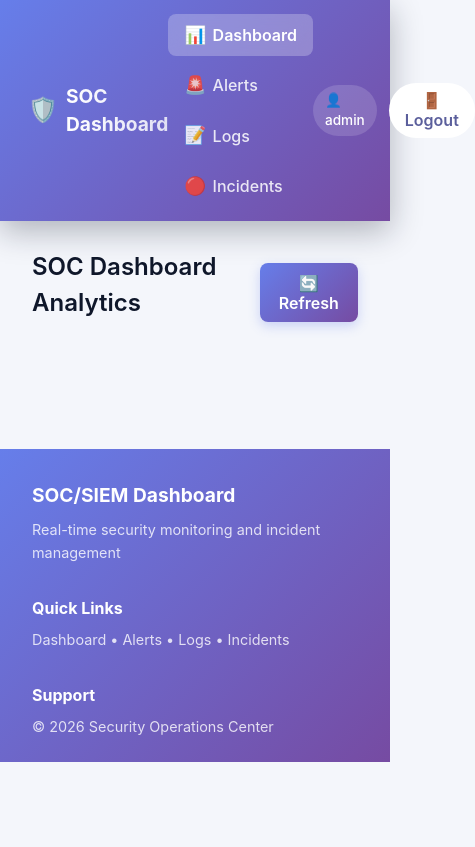
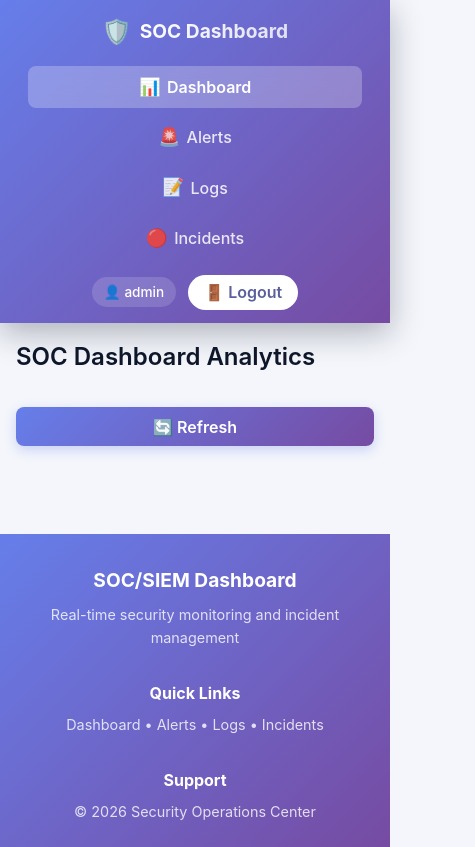
Before and after one commit to Het-2004/soc-siem-dashboard, a React app in the folder frontend/: page / in a window 390 px wide. Shown: the whole page, 475 px wide, since content can reach past the window. Built offline with nearby package versions, Linux system fonts and the light colour scheme; no server answers; sample sign-in values are in the browser's storage; the HTML template or start-up script is replaced by a standard one.

Commit message:
Add responsive mobile styles for better mobile experience

```diff
--- a/frontend/src/App.css
+++ b/frontend/src/App.css
@@ -229,6 +229,73 @@
   font-weight: 500;
 }
 
+/* Responsive Design */
+@media (max-width: 768px) {
+  .navbar {
+    flex-direction: column;
+    gap: 1rem;
+    padding: 1rem;
+  }
+
+  .navbar-brand {
+    font-size: 1rem;
+  }
+
+  .nav-links {
+    flex-direction: column;
+    width: 100%;
+    gap: 0.25rem;
+  }
+
+  .nav-link {
+    width: 100%;
+    justify-content: center;
+  }
+
+  .nav-actions {
+    width: 100%;
+    justify-content: center;
+  }
+
+  .page {
+    padding: 1rem;
+  }
+
+  .page-header {
+    flex-direction: column;
+    align-items: stretch;
+  }
+
+  .search-input {
+    width: 100%;
+  }
+
+  .kpi-grid {
+    grid-template-columns: 1fr;
+  }
+
+  .chart-grid {
+    grid-template-columns: 1fr;
+  }
+
+  .filters {
+    flex-direction: column;
+  }
+
+  .filter-btn {
+    width: 100%;
+  }
+
+  .incident-header {
+    flex-direction: column;
+  }
+
+  .footer-content {
+    grid-template-columns: 1fr;
+    text-align: center;
+  }
+}
+
 .list-stack {
   display: grid;
   gap: 1rem;
```
